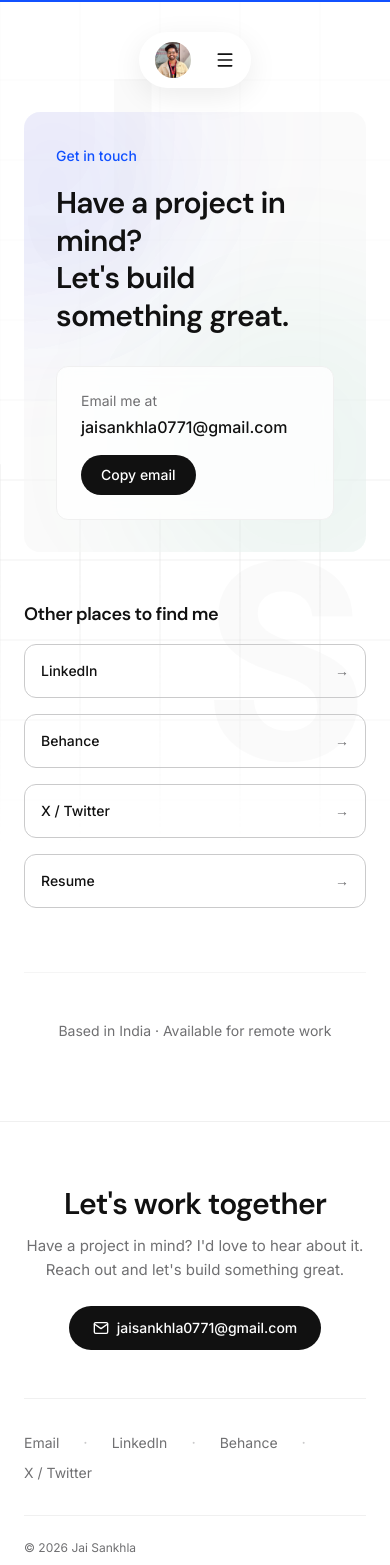
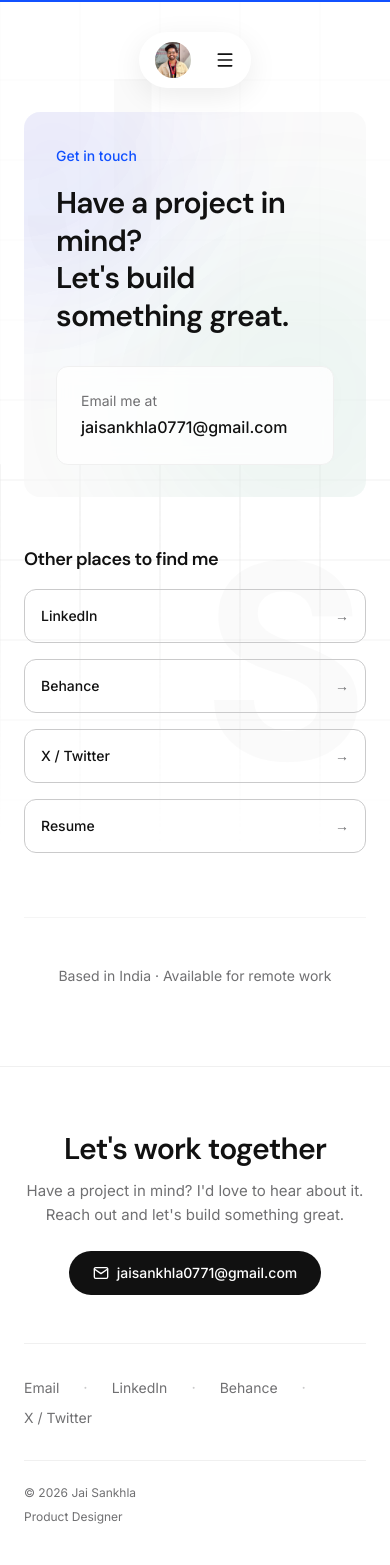
Before and after one commit to Jai-Sankhla/portfolio-website, a Next.js app: page /contact in a window 390 px wide. Shown: the top 1565 px of the page. Built offline with nearby package versions, Linux system fonts and the light colour scheme.

Commit message:
feat: email copies to clipboard, equal-height cards, balanced capabilities, badge polish

```diff
--- a/src/app/about/page.tsx
+++ b/src/app/about/page.tsx
@@ -33,15 +33,14 @@ const phases = [
       { name: "Wireframing", desc: "Visualize structure and key interactions." },
       { name: "Prototyping", desc: "Test ideas with realistic, interactive experiences." },
       { name: "Visual Design", desc: "Create polished, engaging interfaces." },
-      { name: "Design System", desc: "Build unified languages for consistency." },
     ],
   },
   {
     phase: "Build",
     color: "#8b5cf6",
     items: [
+      { name: "Design System", desc: "Build unified languages for cross-product consistency." },
       { name: "Responsive Design", desc: "Ensure quality across every device." },
-      { name: "Conversion Optimization", desc: "Design data-driven interfaces that perform." },
       { name: "Vibe Coding", desc: "Blend design intuition with AI-assisted rapid prototyping." },
     ],
   },
@@ -49,10 +48,9 @@ const phases = [
     phase: "Ship",
     color: "#d97706",
     items: [
-      {
-        name: "Production Environments",
-        desc: "Design with engineering constraints — responsive, accessible, performant.",
-      },
+      { name: "Conversion Optimization", desc: "Design data-driven interfaces that perform." },
+      { name: "Analytics & Iteration", desc: "Monitor, measure, and refine products post-launch." },
+      { name: "Production Environments", desc: "Design within engineering constraints — accessible, performant, scalable." },
     ],
   },
 ];
@@ -118,12 +116,12 @@ export default function About() {
               </p>
             </ScrollReveal>
             <ScrollReveal delay={0.25}>
-                <a
-                  href={`mailto:${site.email}`}
-                  className="text-sm text-[#111111] underline underline-offset-4 decoration-[#cacacb] hover:decoration-[#1151ff] transition-all tracking-hover"
+                <button
+                  onClick={() => { navigator.clipboard.writeText(site.email); }}
+                  className="text-sm text-[#111111] underline underline-offset-4 decoration-[#cacacb] hover:decoration-[#1151ff] transition-all tracking-hover cursor-pointer"
                 >
                   {site.email}
-                </a>
+                </button>
             </ScrollReveal>
           </div>
         </div>
@@ -175,10 +173,10 @@ export default function About() {
             </p>
           </ScrollReveal>
 
-          <div className="flex flex-col md:flex-row md:items-start gap-6 md:gap-3">
+          <div className="flex flex-col md:flex-row md:items-stretch gap-6 md:gap-3">
             {phases.map((phase, pi) => (
-              <div key={phase.phase} className="flex-1">
-                <ScrollReveal delay={pi * 0.1}>
+              <div key={phase.phase} className="flex-1 flex flex-col">
+                <ScrollReveal delay={pi * 0.1} className="flex flex-col flex-1">
                   <div className="flex items-center gap-3 mb-3">
                     <div
                       className="w-3 h-3 rounded-full flex-shrink-0"
@@ -191,11 +189,11 @@ export default function About() {
                       <span className="hidden md:block text-[#cacacb] flex-1 text-right text-lg font-light">→</span>
                     )}
                   </div>
-                  <div className="space-y-2">
+                  <div className="flex flex-col gap-2 flex-1">
                     {phase.items.map((item) => (
                       <div
                         key={item.name}
-                        className="p-3 rounded-lg bg-[#f5f5f5]/50 border border-[#cacacb] hover:border-[#1151ff] transition-colors"
+                        className="flex-1 p-3 rounded-lg bg-[#f5f5f5]/50 border border-[#cacacb] hover:border-[#1151ff] transition-colors"
                       >
                         <p className="text-sm font-medium">{item.name}</p>
                         <p className="text-xs text-[#707072] mt-0.5">{item.desc}</p>
--- a/src/app/contact/page.tsx
+++ b/src/app/contact/page.tsx
@@ -64,14 +64,13 @@ export default function Contact() {
               <div className="flex flex-col sm:flex-row items-start sm:items-center gap-4 p-6 rounded-xl bg-white/80 backdrop-blur-sm border border-[#f0f0f0]">
                 <div className="flex-1">
                   <p className="text-sm text-[#707072] mb-1">Email me at</p>
-                  <p className="text-base font-medium">{site.email}</p>
+                  <button
+                    onClick={copyEmail}
+                    className="text-base font-medium hover:text-[#1151ff] transition-colors cursor-pointer"
+                  >
+                    {copied ? "Copied!" : site.email}
+                  </button>
                 </div>
-                <button
-                    onClick={copyEmail}
-                    className="px-5 py-2.5 bg-[#111111] text-white text-sm font-medium rounded-full hover:bg-[#1151ff] transition-colors shrink-0"
-                  >
-                    {copied ? "Copied!" : "Copy email"}
-                  </button>
               </div>
             </ScrollReveal>
           </div>
--- a/src/components/CaseStudyLayout.tsx
+++ b/src/components/CaseStudyLayout.tsx
@@ -1,5 +1,6 @@
 "use client";
 
+import { useState } from "react";
 import Image from "next/image";
 import Link from "next/link";
 import type { CaseStudy, CaseStudySection } from "@/data/case-studies";
@@ -207,12 +208,12 @@ export default function CaseStudyLayout({ caseStudy }: Props) {
           <p className="text-[#707072] mb-4">
             Interested in working together?
           </p>
-          <a
-              href={`mailto:${site.email}`}
-              className="inline-flex px-6 py-3 bg-[#111111] text-[#ffffff] text-sm font-medium rounded-full hover:bg-[#1151ff] hover:text-white transition-colors tracking-hover"
+          <button
+              onClick={() => { navigator.clipboard.writeText(site.email); }}
+              className="inline-flex px-6 py-3 bg-[#111111] text-[#ffffff] text-sm font-medium rounded-full hover:bg-[#1151ff] hover:text-white transition-colors tracking-hover cursor-pointer"
             >
               Get in touch
-            </a>
+            </button>
         </div>
       </div>
     </div>
--- a/src/components/Footer.tsx
+++ b/src/components/Footer.tsx
@@ -1,15 +1,30 @@
 "use client";
 
+import { useState } from "react";
 import { site } from "@/data/site";
 
 const links = [
-  { label: "Email", href: `mailto:${site.email}` },
   { label: "LinkedIn", href: site.social.linkedin },
   { label: "Behance", href: site.social.behance },
   { label: "X / Twitter", href: site.social.twitter },
 ];
 
 export default function Footer() {
+  const [ctaCopied, setCtaCopied] = useState(false);
+  const [socialCopied, setSocialCopied] = useState(false);
+
+  const copyCta = () => {
+    navigator.clipboard.writeText(site.email);
+    setCtaCopied(true);
+    setTimeout(() => setCtaCopied(false), 2000);
+  };
+
+  const copySocial = () => {
+    navigator.clipboard.writeText(site.email);
+    setSocialCopied(true);
+    setTimeout(() => setSocialCopied(false), 2000);
+  };
+
   return (
     <footer className="border-t border-[#f0f0f0] bg-white">
       <div className="max-w-6xl mx-auto px-6 py-16 md:py-20">
@@ -21,27 +36,37 @@ export default function Footer() {
             Have a project in mind? I&apos;d love to hear about it. Reach out and
             let&apos;s build something great.
           </p>
-          <a
-            href={`mailto:${site.email}`}
-            className="inline-flex items-center gap-2 px-6 py-3 bg-[#111111] text-white text-sm font-medium rounded-full hover:bg-[#1151ff] transition-colors"
+          <button
+            onClick={copyCta}
+            className="inline-flex items-center gap-2 px-6 py-3 bg-[#111111] text-white text-sm font-medium rounded-full hover:bg-[#1151ff] transition-colors cursor-pointer"
           >
             <svg width="16" height="16" viewBox="0 0 24 24" fill="none" stroke="currentColor" strokeWidth="2" strokeLinecap="round" strokeLinejoin="round">
               <path d="M4 4h16c1.1 0 2 .9 2 2v12c0 1.1-.9 2-2 2H4c-1.1 0-2-.9-2-2V6c0-1.1.9-2 2-2z" />
               <polyline points="22,6 12,13 2,6" />
             </svg>
-            {site.email}
-          </a>
+            {ctaCopied ? "Copied!" : site.email}
+          </button>
         </div>
 
         <div className="h-px bg-[#f0f0f0] mb-8" />
 
         <div className="flex flex-wrap items-center gap-x-6 gap-y-2 mb-8">
+          <span className="flex items-center gap-x-6">
+            <button
+              onClick={copySocial}
+              className="group relative text-sm text-[#707072] hover:text-[#111111] transition-colors tracking-hover cursor-pointer"
+            >
+              {socialCopied ? "Copied!" : "Email"}
+              <span className="absolute -bottom-0.5 left-0 w-full h-px bg-[#111111] scale-x-0 group-hover:scale-x-100 transition-transform duration-300 origin-left" />
+            </button>
+            <span className="text-[#cacacb] select-none">·</span>
+          </span>
           {links.map((link, i) => (
             <span key={link.label} className="flex items-center gap-x-6">
               <a
                 href={link.href}
-                target={link.label === "Email" ? undefined : "_blank"}
-                rel={link.label === "Email" ? undefined : "noopener noreferrer"}
+                target="_blank"
+                rel="noopener noreferrer"
                 className="group relative text-sm text-[#707072] hover:text-[#111111] transition-colors tracking-hover"
               >
                 {link.label}
--- a/src/components/ProjectStack.tsx
+++ b/src/components/ProjectStack.tsx
@@ -103,7 +103,6 @@ function StackedCard({
                   placeholder="blur"
                   blurDataURL={BLUR_DATA_URL}
                 />
-                <div className="absolute inset-0 bg-[#111111]/0 group-hover:bg-[#111111]/10 transition-all duration-700" />
               </div>
               <div
                 className={`relative md:flex-[2] p-6 md:p-8 lg:p-10 flex flex-col justify-center ${panelColors[index]}`}
@@ -122,15 +121,18 @@ function StackedCard({
                   {project.description}
                 </p>
 
-                <div className="flex flex-wrap items-center gap-3">
-                  {project.metric && (
-                    <span
-                      className="inline-flex items-center text-xs font-medium px-3 py-1.5 rounded-full"
-                      style={{ backgroundColor: `${panelTextColors[index]}1A`, color: panelTextColors[index] }}
-                    >
-                      {project.metric.value} &mdash; {project.metric.label}
-                    </span>
-                  )}
+                <div className="flex flex-wrap items-start gap-4">
+                  <div className="flex flex-wrap gap-2">
+                    {project.badges.map((badge) => (
+                      <span
+                        key={badge}
+                        className="inline-flex items-center text-xs font-medium rounded-full px-3 py-1"
+                        style={{ backgroundColor: `${panelTextColors[index]}1A`, color: panelTextColors[index] }}
+                      >
+                        {badge}
+                      </span>
+                    ))}
+                  </div>
                   <div className="opacity-100 md:opacity-0 group-hover:opacity-100 transition-all duration-300">
                     <span
                       className="inline-flex items-center gap-2 text-sm text-white px-4 py-2 rounded-full"
```
